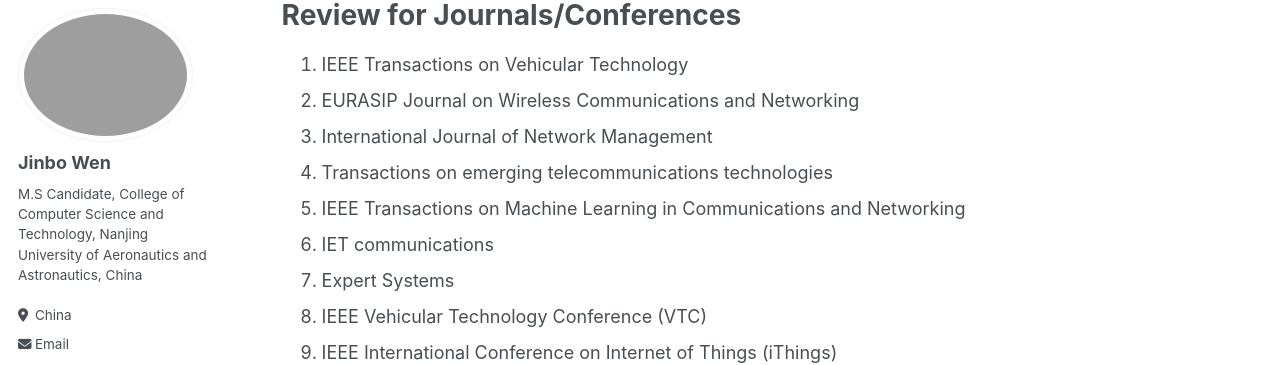
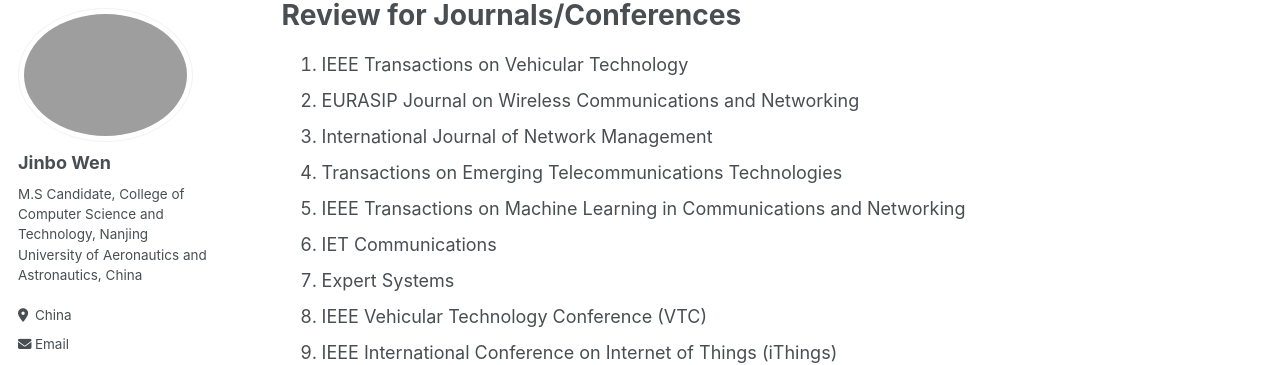
Before and after one commit to JinboWen00/JinboWen00.github.io, a Jekyll site: the page built from _pages/about.md, in a window 1280 px wide and 900 px high, scrolled down 909 px. Shown: the part 98-463 px from the top of the window. Built offline with Jekyll 4.4.1, drawn with Linux system fonts in a browser that asks for light colours; some web fonts are replaced.

```diff
--- a/_pages/about.md
+++ b/_pages/about.md
@@ -32,11 +32,11 @@ Review for Journals/Conferences
 1.  IEEE Transactions on Vehicular Technology
 2.  EURASIP Journal on Wireless Communications and Networking
 3.  International Journal of Network Management
-4.  Transactions on emerging telecommunications technologies
+4.  Transactions on Emerging Telecommunications Technologies
 5.  IEEE Transactions on Machine Learning in Communications and Networking
-6.  IET communications
+6.  IET Communications
 7.  Expert Systems
 8.  IEEE Vehicular Technology Conference (VTC)
 9.  IEEE International Conference on Internet of Things (iThings)
-10.  IEEE Global Communications Conference (GLOBECOM) & Workshops
+10. IEEE Global Communications Conference (GLOBECOM) & Workshops
 11. IEEE International Conference on Sustainable Computing and Communications (IEEE SustainCom)
```
